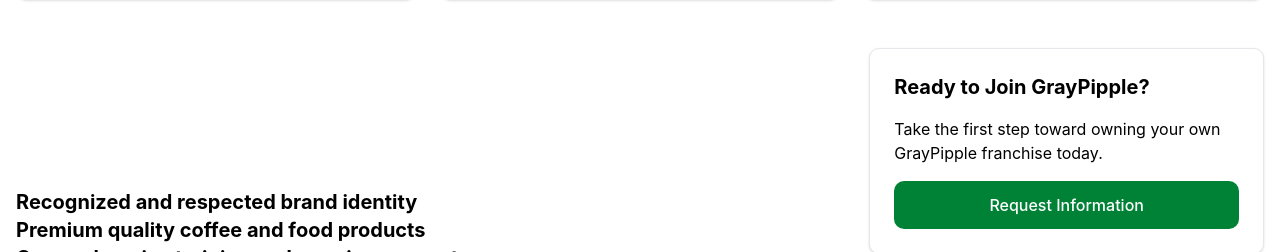
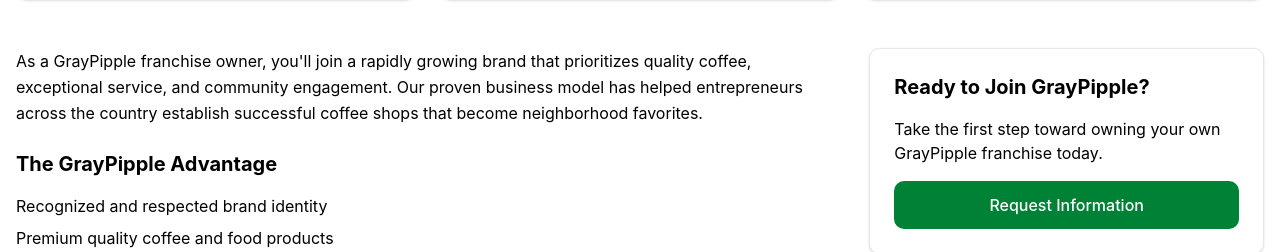
Before and after one commit to SwarnenduG07/restorepo, a Next.js app: page /franchise/1 in a window 1280 px wide. Shown: the part 700-952 px from the top of the page. Built offline with nearby package versions, Linux system fonts and the light colour scheme.

Commit message:
text visibility

```diff
--- a/app/franchise/[idx]/page.tsx
+++ b/app/franchise/[idx]/page.tsx
@@ -227,8 +227,10 @@
 
         {/* Main content */}
         <div className="grid grid-cols-1 lg:grid-cols-3 gap-8 mb-12">
-          <div className="lg:col-span-2 prose prose-lg max-w-none text-black font-bold text-xl" dangerouslySetInnerHTML={{ __html: franchiseItem.mainContent }}></div>
-
+           <div
+            className="lg:col-span-2 prose prose-lg max-w-none [&_*]:text-black [&_h3]:text-black [&_h3]:font-bold [&_h3]:text-xl [&_h3]:mb-4 [&_h3]:mt-6 [&_p]:text-black [&_p]:mb-4 [&_p]:leading-relaxed [&_li]:text-black [&_li]:mb-2 [&_ul]:mb-6 [&_ol]:mb-6 [&_strong]:text-black [&_strong]:font-bold [&_a]:text-green-700 [&_a]:underline hover:[&_a]:text-green-900"
+            dangerouslySetInnerHTML={{ __html: franchiseItem.mainContent }}
+          ></div>
           <div className="space-y-6">
             <div className="bg-white border border-gray-200 rounded-lg p-6 shadow-sm">
               <h3 className="text-xl font-bold mb-4 text-black">Ready to Join GrayPipple?</h3>
```
